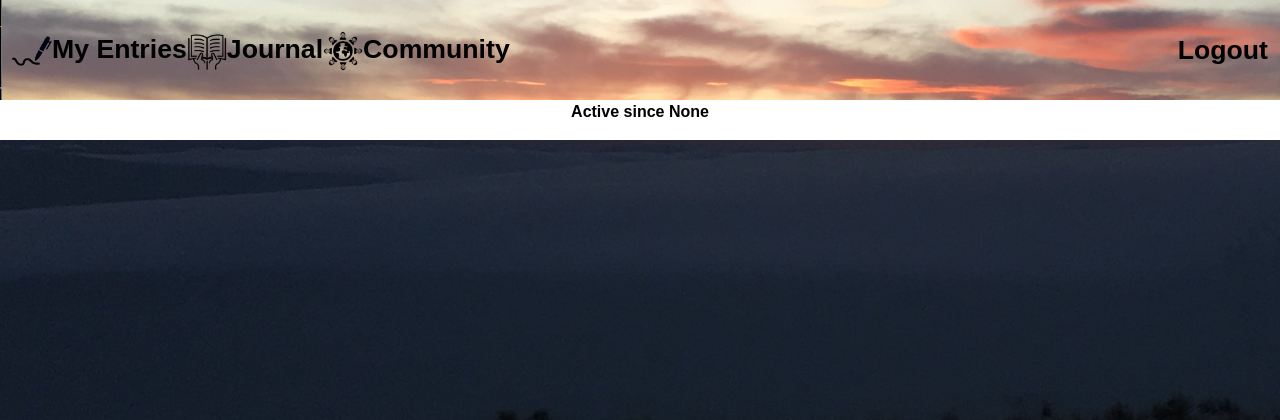
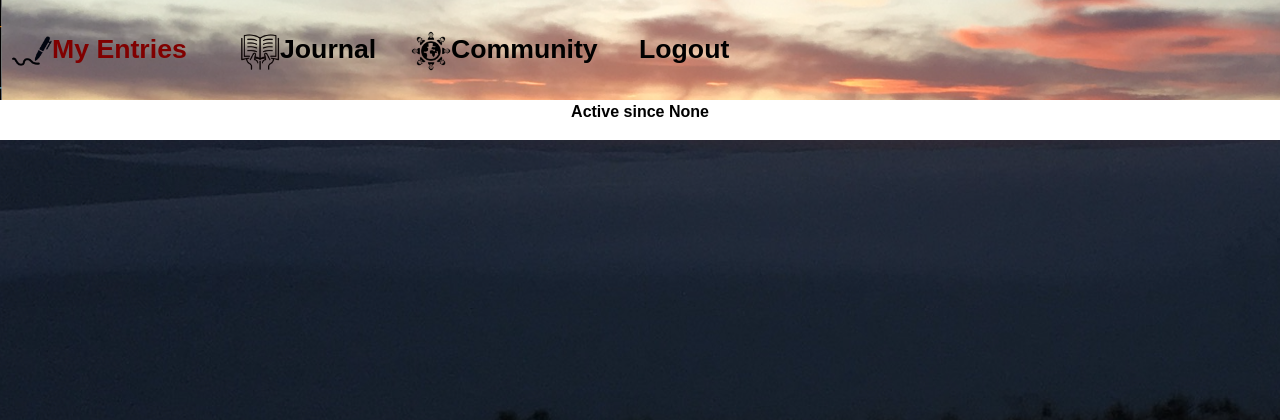
Before and after one commit to mbudd101288/HB_Journal_Project, a Flask app: page /entry in a window 1280 px wide. Shown: the top 420 px of the page. Run offline with Flask 2, Linux system fonts and the light colour scheme; the visitor is signed in with stand-in values (Sample User, id 1); data comes from the database, SQL or seed files in the repository; data that the repository does not hold is empty.

Commit message:
nav bar somewhat improved

```diff
--- a/static/style.css
+++ b/static/style.css
@@ -67,11 +67,12 @@ h1, h2, p, #entry {
   text-align: center;
 }
 
-#login_title, #login_title_1 {
+#login_title, #login_title_1, .flash-msg{
 font-family: 'Fredericka the Great', cursive;
+color: white;
 }
 
-form, h3, .flash-msg, #journal_entry {
+form, h3, #journal_entry {
   color: black;
   font-weight: bolder;
   font-family: marker felt, fantasy;
@@ -114,6 +115,12 @@ form, h3, .flash-msg, #journal_entry {
   font-family: marker felt, fantasy;
 }
 
+.modal-content{
+  background-color:white;
+  border: none;
+  color: black;
+  font-family: marker felt, fantasy;
+}
 #homepage_button, #close_button {
   background-color: black;
   border: none;
--- a/templates/base.html
+++ b/templates/base.html
@@ -14,18 +14,31 @@
         <link rel="stylesheet" href="/static/style.css">
 
     </head>
+
+
     <body>
         <nav class="navbar">
             <div class="container-fluid">
-                <div class="d-inline-flex">
+                <div class="row">
+                    {% block nav %}
+                    <div class="col-4">
                         <a class="nav-link active" aria-current="page" href="/entry"><span><img src="/static/images/pen.png" alt="pen img" width=40px height=40px></span>My Entries</a>
+                    </div>
+                    <div class="col-3">
                         <a class="nav-link active" aria-current="page" href="/my-journal"><span><img src="/static/images/read.png" alt="book img" width=40px height=40px></span>Journal</a>
+                    </div>
+                    <div class="col-4">
                         <a class="nav-link active" aria-current="page" href="/community"><span><img src="/static/images/community.png" alt="pen img" width=40px height=40px></span>Community</a>
                     <!-- <a class="nav-link active" aria-current="page" href="/friends"><span><img src="/static/images/friends.png" alt="friends img" width=40px height=40px></span>Connections</a> -->
                     </div>
-                  <a class="nav-link active" style="justify-content: end" href="/logout">Logout</a>
+                    <div class="col-1 text-right">
+                        <a class="nav-link active" aria-current="page"  href="/logout">Logout</a>
+                    </div>
+                    {% endblock %}
+                </div>
             </div>
         </nav>
+
 
                   <!-- <nav class="navbar">
                     <div class="container-fluid">
--- a/templates/user-page.html
+++ b/templates/user-page.html
@@ -1,9 +1,19 @@
 {% extends 'base.html' %}
 
-{% block navbar %}
-    <span class="navbar-text">
-        <h1><u>{{user.fname}}'s Entries</u></h1>
-    </span>
+{% block nav %}
+    <div class="col-4">
+        <a class="nav-link active" aria-current="page" href="/entry"><span style="color: maroon"><img src="/static/images/pen.png" alt="pen img" width=40px height=40px>My Entries</span></a>
+    </div>
+    <div class="col-3">
+        <a class="nav-link active" aria-current="page" href="/my-journal"><span><img src="/static/images/read.png" alt="book img" width=40px height=40px>Journal</span></a>
+    </div>
+    <div class="col-4">
+        <a class="nav-link active" aria-current="page" href="/community"><span><img src="/static/images/community.png" alt="pen img" width=40px height=40px></span>Community</a>
+        <!-- <a class="nav-link active" aria-current="page" href="/friends"><span><img src="/static/images/friends.png" alt="friends img" width=40px height=40px></span>Connections</a> -->
+    </div>
+    <div class="col-1 text-right">
+        <a class="nav-link active" aria-current="page" href="/logout">Logout</a>
+    </div>
 {% endblock %}
 
 {% block title %} {{user.fname}}'s Entries {% endblock %}
```
Also changed, not shown: templates/community.html (+17 -1 lines), templates/homepage.html (+19 -8 lines), templates/my-journal.html (+16 -0 lines), templates/shared-user-page.html (+16 -0 lines), data/myJournal.js (deleted), static/images/journal_icon.png (deleted), static/images/tree_woman.jpg (added). Lines whose indentation alone changed are shown as unchanged.
